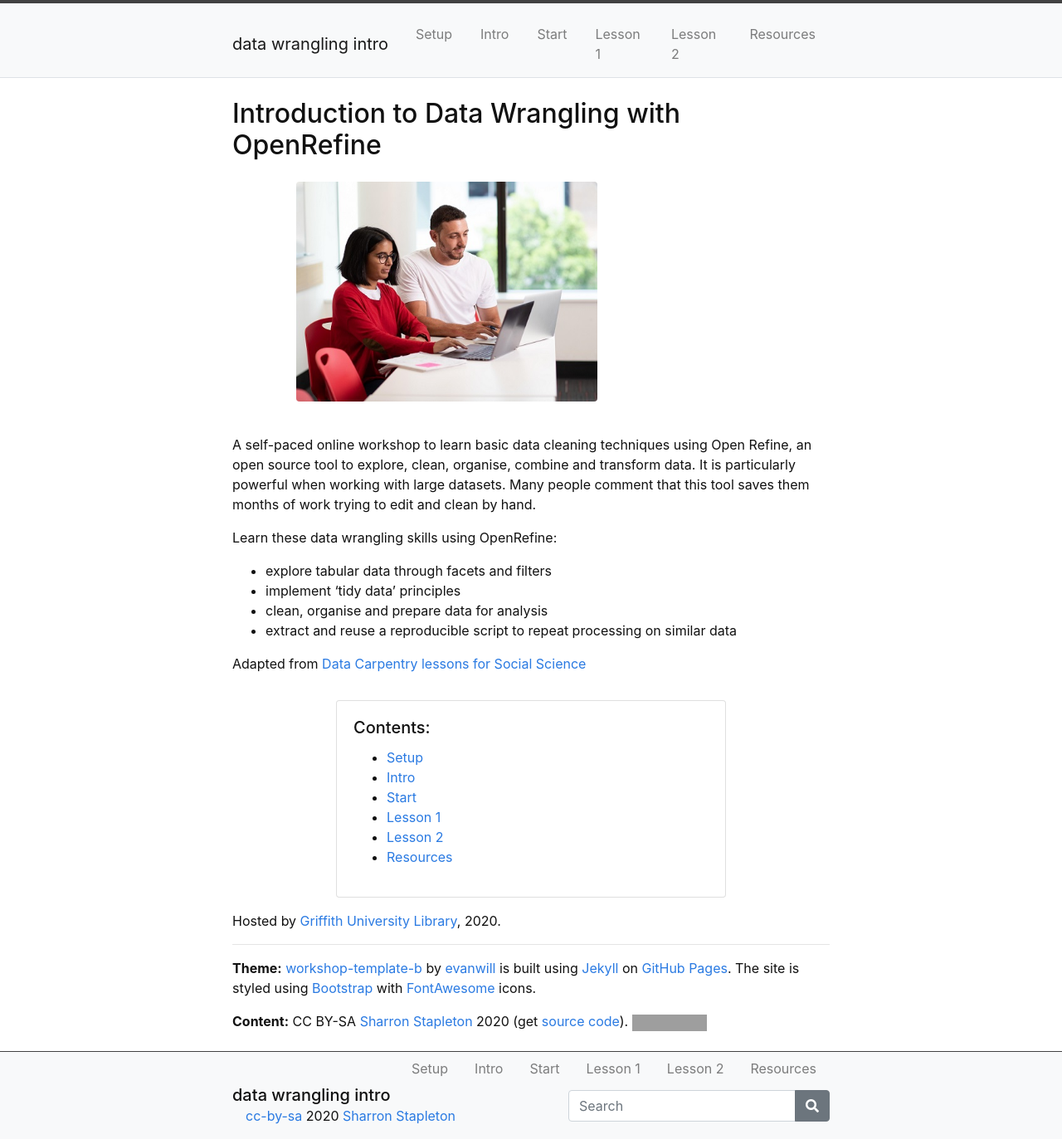
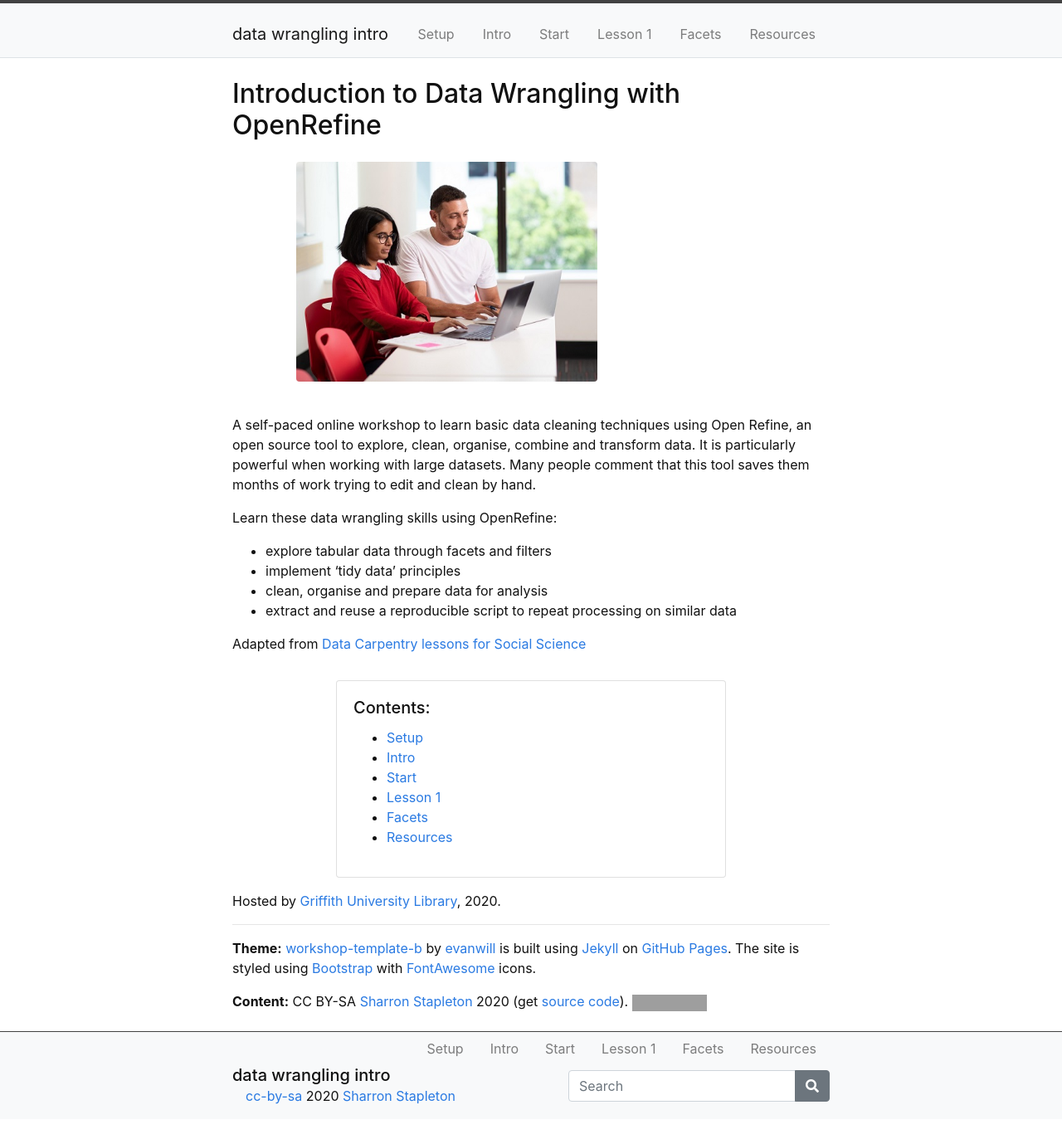
Before and after one commit to GULibrarySandbox/intro-data-wrangle, a Jekyll site: the page built from index.md, in a window 1280 px wide. Shown: the whole page at 83% size. Built offline with Jekyll 4.4.1, drawn with Linux system fonts in a browser that asks for light colours; after the commit the page ends 1349 px from its top, so only the background shows below that; grey boxes are pictures that could not be loaded.

Commit message:
Update 4-lesson.md

```diff
--- a/content/4-lesson.md
+++ b/content/4-lesson.md
@@ -1,4 +1,4 @@
 ---
-title: Lesson 2
+title: Facets
 nav: true
 ---
```
